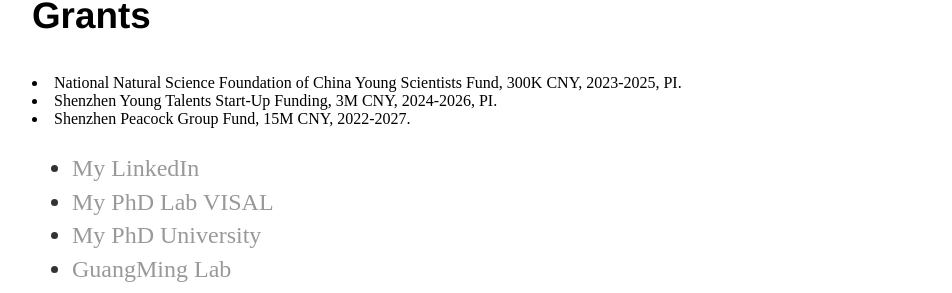
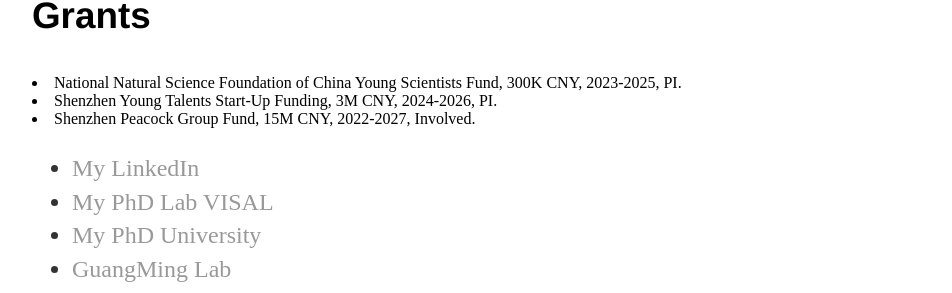
Before and after one commit to zqyq/zqyq.github.io, a Jekyll site: the page built from about/index.html, in a window 1280 px wide and 900 px high, scrolled down 1728 px. Shown: the part 428-721 px from the top of the window, without its empty margins (160-1112 px from the left). Built offline with Jekyll 4.4.1, drawn with Linux system fonts in a browser that asks for light colours.

Commit message:
Update index.html

```diff
--- a/about/index.html
+++ b/about/index.html
@@ -110,7 +110,7 @@
 		<h3>Grants</h3>
 			        <li>National Natural Science Foundation of China Young Scientists Fund, 300K CNY, 2023-2025, PI.
 				<li>Shenzhen Young Talents Start-Up Funding, 3M CNY, 2024-2026, PI.
-				<li>Shenzhen Peacock Group Fund, 15M CNY, 2022-2027.
+				<li>Shenzhen Peacock Group Fund, 15M CNY, 2022-2027, Involved.
 
 
 			<ul class="contacts">
```
